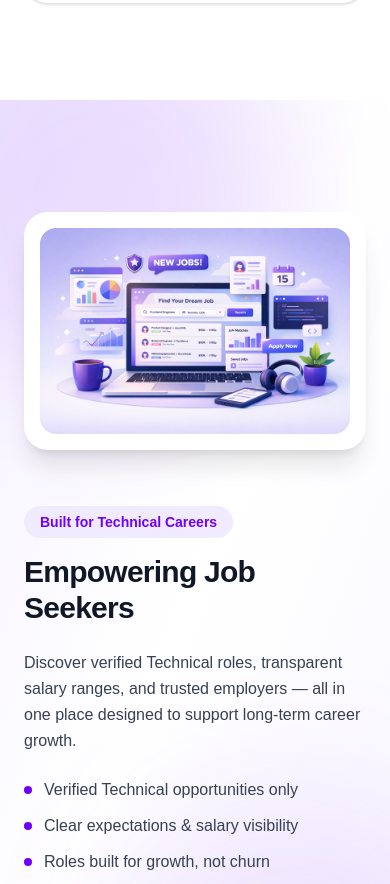
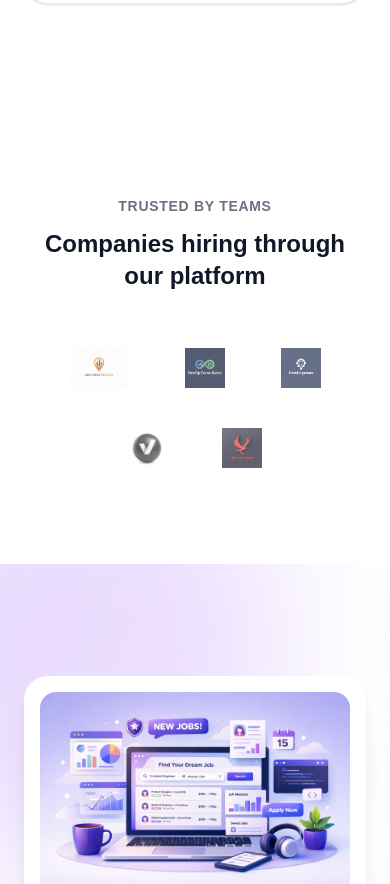
Before and after one commit to adebisidolapo/technicaljobboard, a Next.js app in the folder jobboard/: page / in a window 390 px wide. Shown: the part 6326-7210 px from the top of the page. Built offline with nearby package versions, Linux system fonts and the light colour scheme.

Commit message:
update ui

```diff
--- a/jobboard/app/page.tsx
+++ b/jobboard/app/page.tsx
@@ -811,6 +811,41 @@ const CATEGORIES = [
   </div>
 </section>
 
+{/* ================= TRUSTED TEAMS ================= */}
+<section className="py-24 bg-white">
+  <div className="max-w-7xl mx-auto px-6">
+
+    {/* Header */}
+    <div className="text-center mb-14">
+      <p className="text-sm font-semibold tracking-wider text-gray-500 uppercase">
+        Trusted by teams
+      </p>
+      <h3 className="mt-3 text-2xl md:text-3xl font-semibold text-gray-900">
+        Companies hiring through our platform
+      </h3>
+    </div>
+
+    {/* Logos */}
+    <div className="flex flex-wrap items-center justify-center gap-x-14 gap-y-10">
+      {[
+        "/Architects.png",
+        "/Devops.png",
+        "/Hiredengineer.png",
+        "/vermot.png",
+        "/redtail.png",
+      ].map((logo, i) => (
+        <div key={i} className="flex items-center justify-center">
+          <img
+            src={logo}
+            alt="Trusted company logo"
+            className="h-10 sm:h-12 md:h-14 object-contain opacity-70 hover:opacity-100 transition"
+          />
+        </div>
+      ))}
+    </div>
+
+  </div>
+</section>
 
 
 {/* ============ EMPOWERING JOB SEEKERS ================= */}
```
